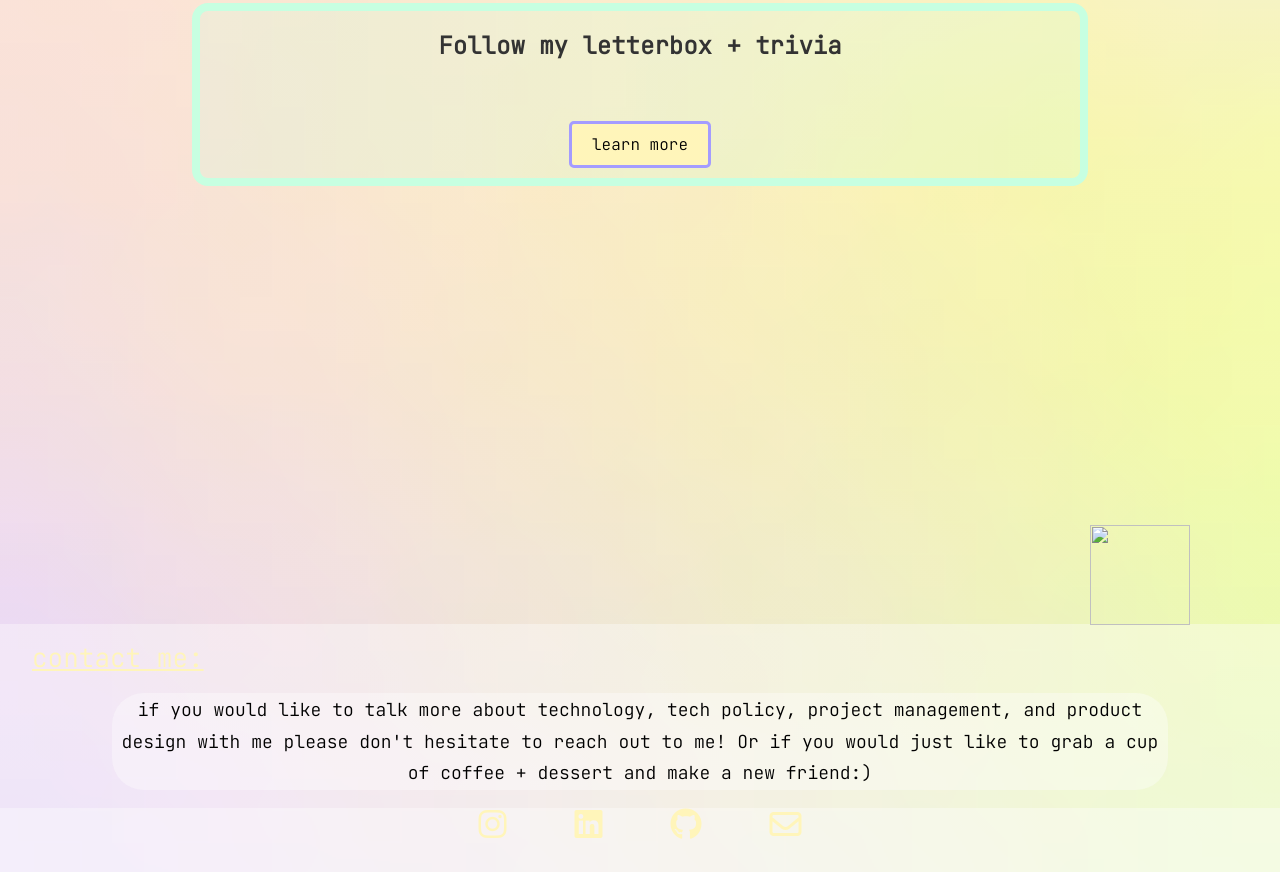
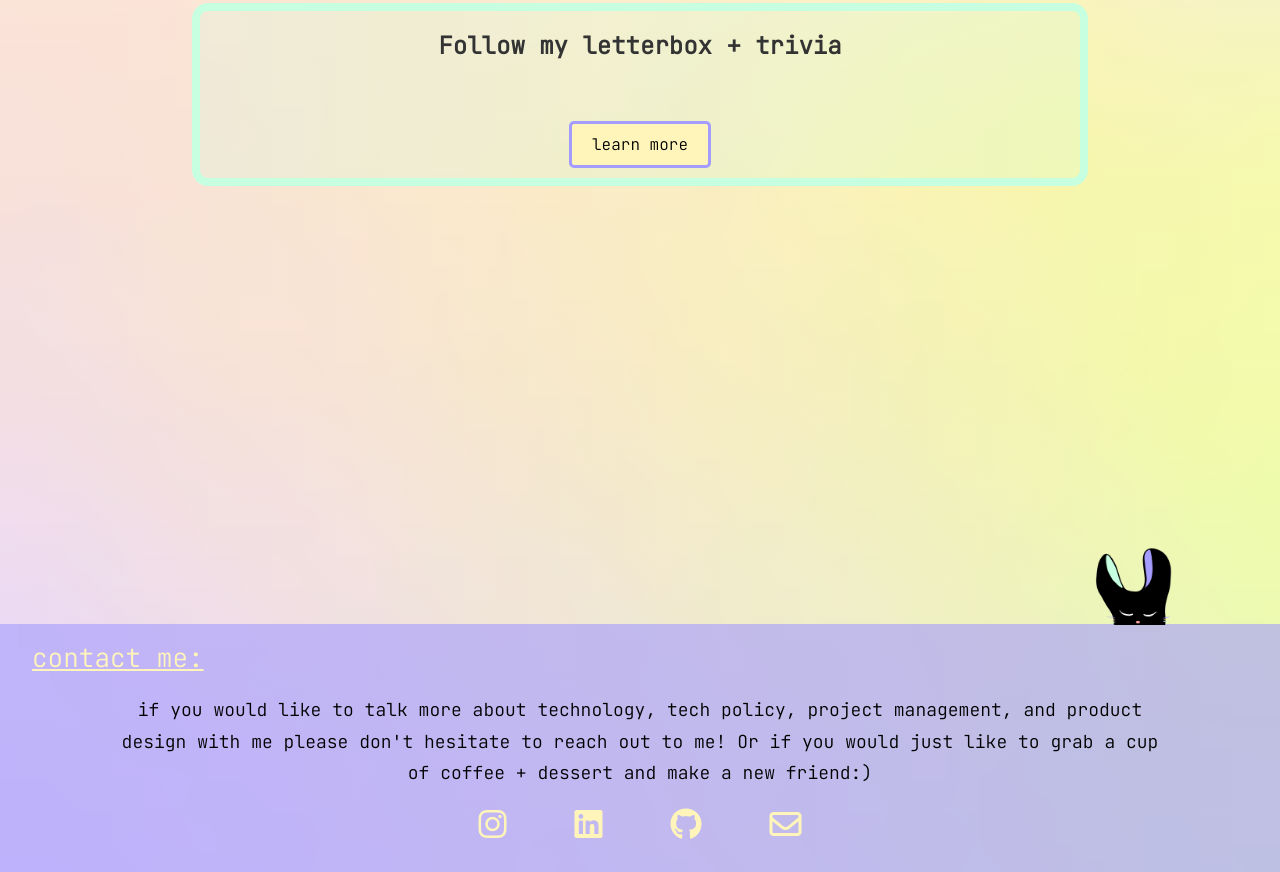
Before and after one commit to kellykwcao/kawingkellycao.github.io, a plain HTML site: page index.html in a window 1280 px wide. Shown: the part 3879-4751 px from the top of the page. Drawn offline with Linux system fonts and the light colour scheme.

Commit message:
Add files via upload

```diff
--- a/index.html
+++ b/index.html
@@ -173,7 +173,7 @@
 
   </section>
   <footer id="contactme">
-    <img class = "sticker" src="sticker" alt="">
+    <img class = "sticker" src="sticker.png" alt="">
     <u>contact me:</u>
     <p>if you would like to talk more about technology, tech policy, project management, and product design with me
       please don't hesitate to reach out to me! Or if you would just like to grab a cup of coffee + dessert and make a
--- a/style.css
+++ b/style.css
@@ -333,7 +333,7 @@ align-items: center;
 
 footer{
   padding-top: 1rem;
-  background-color: #fbfbfb60;
+  background-color: #a49cff9a;
 }
 footer u{
   color: #FFF5BA;
@@ -343,7 +343,8 @@ footer p{
   text-align: center;
   margin-left: 7rem;
   margin-right: 7rem;
-  background-color:#fbfbfb60;
+  background-color:#a49cff00;
+
   font-size:large;
 }
 
@@ -351,7 +352,7 @@ footer p{
 
 .icons{
   text-align: center;
-  background-color:#fbfbfb60;
+
 
 }
 i{
```
